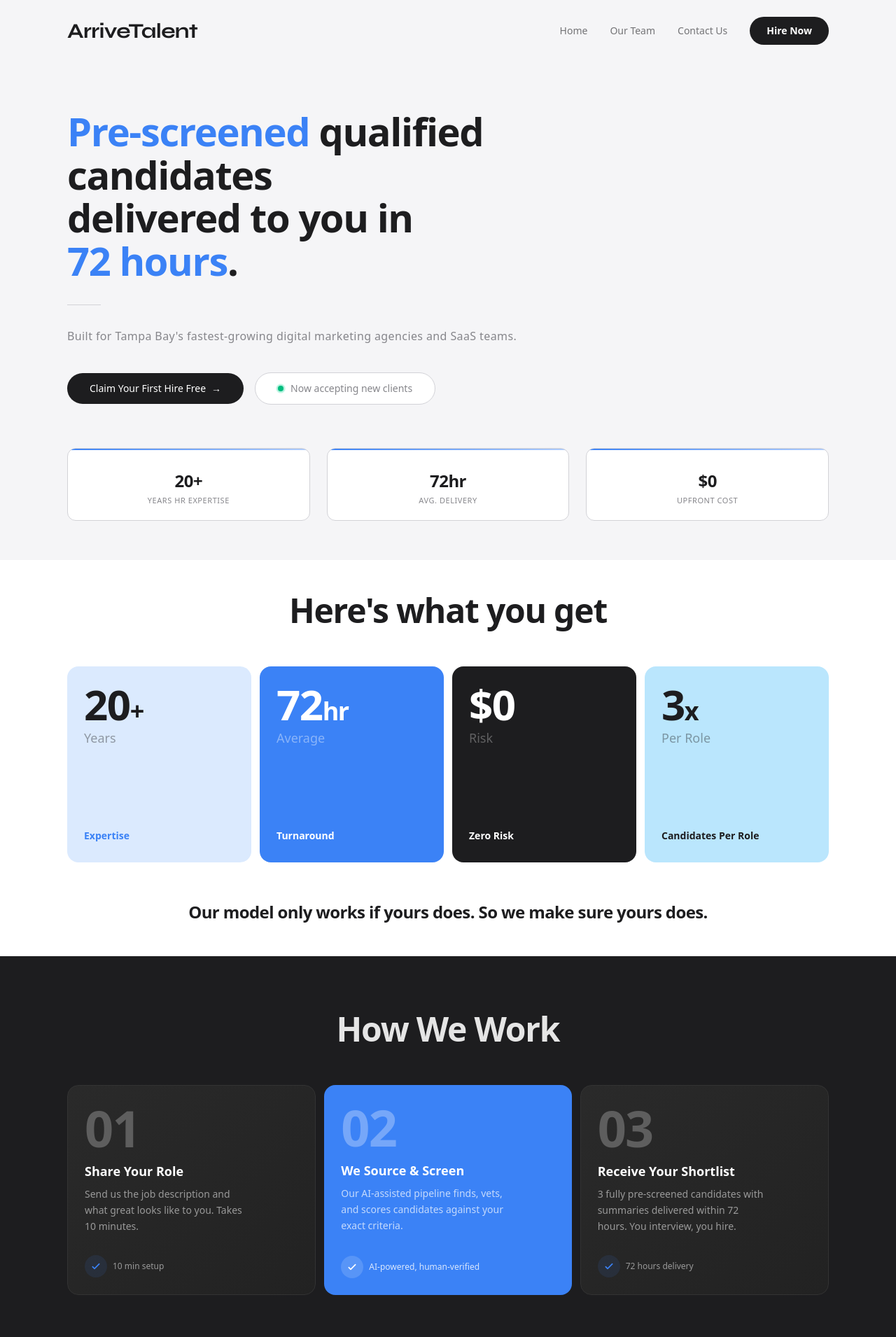
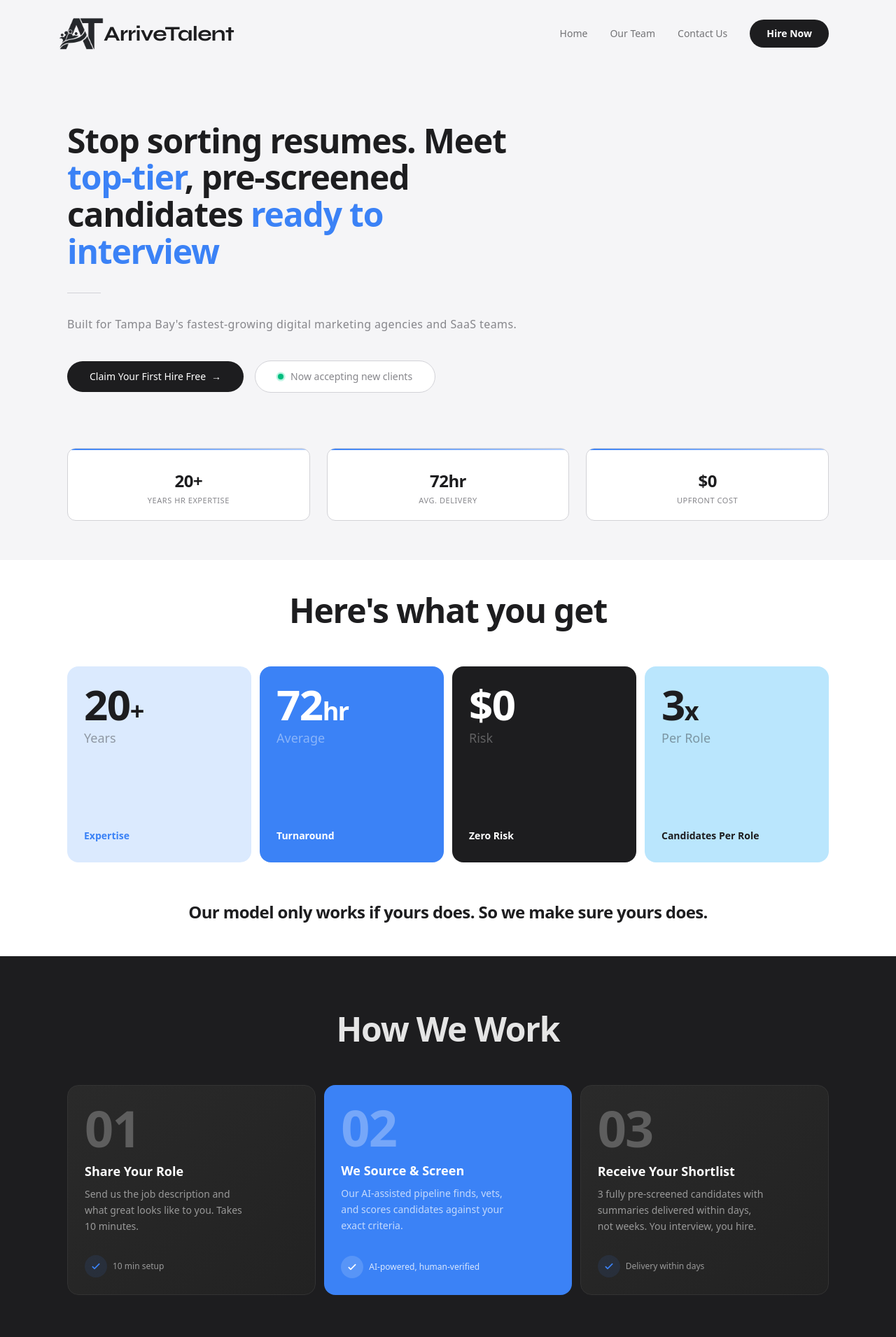
Before and after one commit to adyatand/my-company, a Next.js app: page / in a window 1280 px wide. Shown: the top 1910 px of the page at 70% size. Built offline with nearby package versions, Linux system fonts and the light colour scheme.

Commit message:
added logo to website, changed 72 hour promise

```diff
--- a/app/components/Footer.tsx
+++ b/app/components/Footer.tsx
@@ -1,3 +1,4 @@
+import Image from "next/image";
 import Link from "next/link";
 
 export default function Footer() {
@@ -8,13 +9,20 @@
         <div className="flex flex-col">
           <Link
             href="/"
-            className="font-display text-2xl font-bold tracking-tight text-white"
+            className="flex items-center gap-0 font-display text-2xl font-bold tracking-tight text-white"
           >
+            <Image
+              src="/logos/AT_New_Logo_Trans_BG.png"
+              alt="ArriveTalent logo"
+              width={64}
+              height={64}
+              className="-ml-3 m-0 block h-16 w-16 shrink-0 p-0 object-contain brightness-0 invert"
+            />
             ArriveTalent
           </Link>
           <p className="mt-3 max-w-xs text-sm font-medium leading-relaxed text-[#555]">
-            Pre-screened candidates in 72 hours — built for Tampa Bay&apos;s
-            digital agencies and SaaS teams.
+            Top-tier talent for Tampa Bay&apos;s digital agencies and SaaS
+            teams.
           </p>
 
           <p className="mt-8 text-xs font-medium text-[#555]">Follow us on:</p>
--- a/app/components/Header.tsx
+++ b/app/components/Header.tsx
@@ -1,6 +1,7 @@
 "use client";
 
 import { useState } from "react";
+import Image from "next/image";
 import Link from "next/link";
 
 export default function Header() {
@@ -8,11 +9,18 @@
 
   return (
     <>
-      <header className="fixed top-0 left-0 z-50 flex w-full items-center justify-between bg-transparent px-6 py-6 md:px-16 lg:px-24">
+      <header className="fixed top-0 left-0 z-50 flex w-full items-center justify-between bg-transparent px-6 pt-4 pb-6 md:px-16 lg:px-24">
         <Link
           href="/"
-          className="font-display text-2xl font-bold tracking-tight text-[#1d1d1f] md:text-3xl"
+          className="flex items-center gap-0 font-display text-2xl font-bold tracking-tight text-[#1d1d1f] md:text-3xl"
         >
+          <Image
+            src="/logos/AT_New_Logo_Trans_BG.png"
+            alt="ArriveTalent logo"
+            width={64}
+            height={64}
+            className="-ml-3 m-0 block h-16 w-16 shrink-0 p-0 object-contain"
+          />
           ArriveTalent
         </Link>
 
@@ -132,10 +140,10 @@
 
         <div className="border-t border-white/10 px-8 py-6">
           <a
-            href="mailto:contact@arrivetalent.com"
+            href="mailto:hire@arrivetalent.com"
             className="text-sm font-medium text-white/40 transition-colors hover:text-white"
           >
-            contact@arrivetalent.com
+            hire@arrivetalent.com
           </a>
         </div>
       </nav>
--- a/app/page.tsx
+++ b/app/page.tsx
@@ -136,12 +136,10 @@
         <div className="flex flex-1 flex-col items-center gap-12 lg:flex-row lg:items-center lg:gap-16">
           {/* Left — copy */}
           <div className="flex flex-1 flex-col items-start justify-center">
-            <h1 className="max-w-2xl text-4xl font-bold leading-[1.1] tracking-tight text-[#1d1d1f] md:text-5xl lg:text-[3.5rem]">
-              <span className="text-[#3B82F6]">Pre-screened</span> qualified
-              candidates
-              <br />
-              delivered to you in{" "}
-              <span className="text-[#3B82F6]">72&nbsp;hours</span>.
+            <h1 className="max-w-2xl text-4xl font-bold leading-[1.1] tracking-tight text-[#1d1d1f] md:text-5xl lg:text-[3rem]">
+              Stop sorting resumes. Meet <span className="text-[#3B82F6]">top-tier</span>, pre-screened candidates{" "}
+              <br className="md:hidden" />
+              <span className="text-[#3B82F6]">ready to interview</span>
             </h1>
 
             <div className="mt-8 h-px w-12 bg-[#d2d2d7]" />
@@ -573,7 +571,7 @@
               </h4>
               <p className="mt-2 max-w-[240px] text-sm font-medium leading-relaxed text-[#999]">
                 3 fully pre-screened candidates with summaries delivered within
-                72 hours. You interview, you hire.
+                days, not weeks. You interview, you hire.
               </p>
             </div>
             <div className="flex items-center gap-2">
@@ -589,7 +587,7 @@
                 </svg>
               </div>
               <span className="text-xs font-medium text-[#999]">
-                72 hours delivery
+                Delivery within days
               </span>
             </div>
           </div>
@@ -615,7 +613,8 @@
             <span className="text-5xl font-bold leading-none tracking-tight text-white/25">03</span>
             <h4 className="mt-3 text-lg font-bold text-white">Receive Your Shortlist</h4>
             <p className="mt-2 text-sm font-medium leading-relaxed text-[#999]">
-              3 fully pre-screened candidates with summaries delivered within 72 hours. You interview, you hire.
+              3 fully pre-screened candidates with summaries delivered within
+              days, not weeks. You interview, you hire.
             </p>
           </div>
         </div>
```
Also changed, not shown: public/logos/AT_New_Logo_Trans_BG.png (added).
